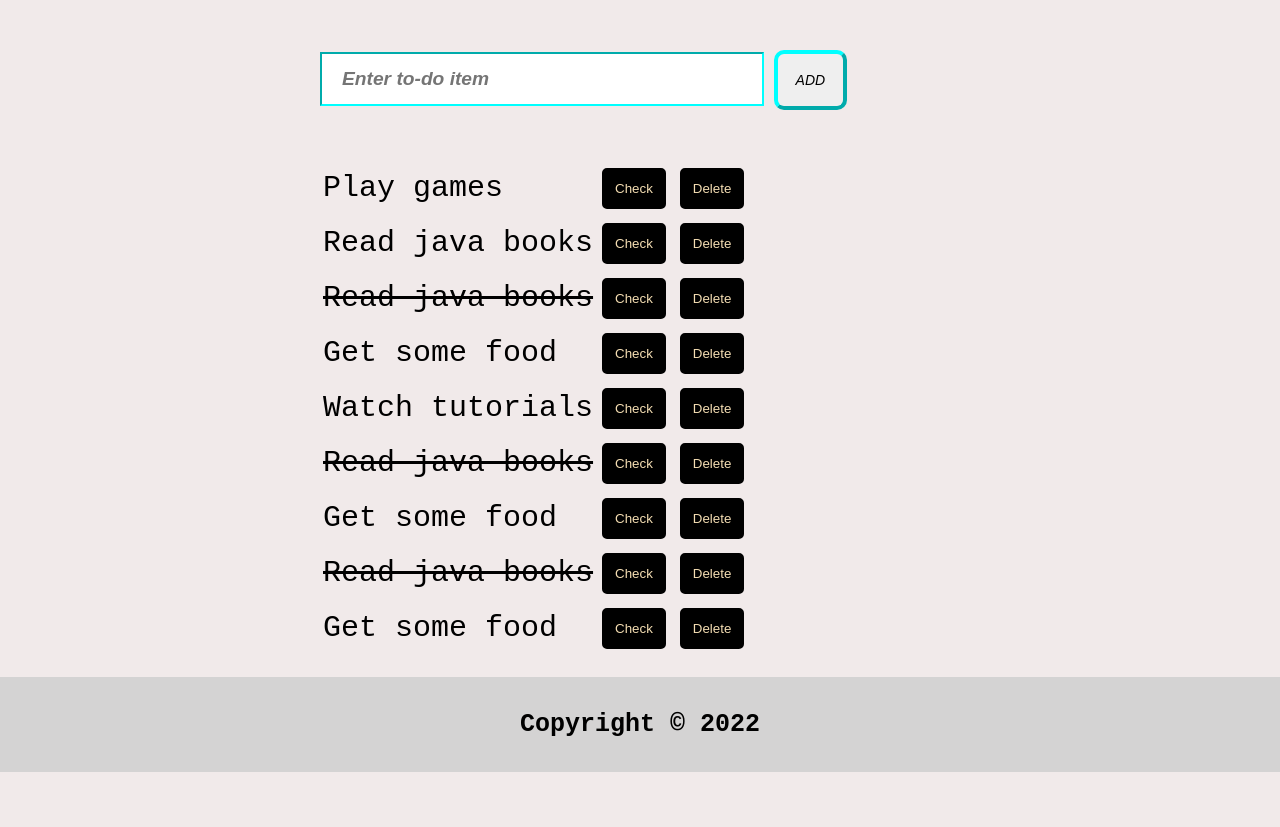
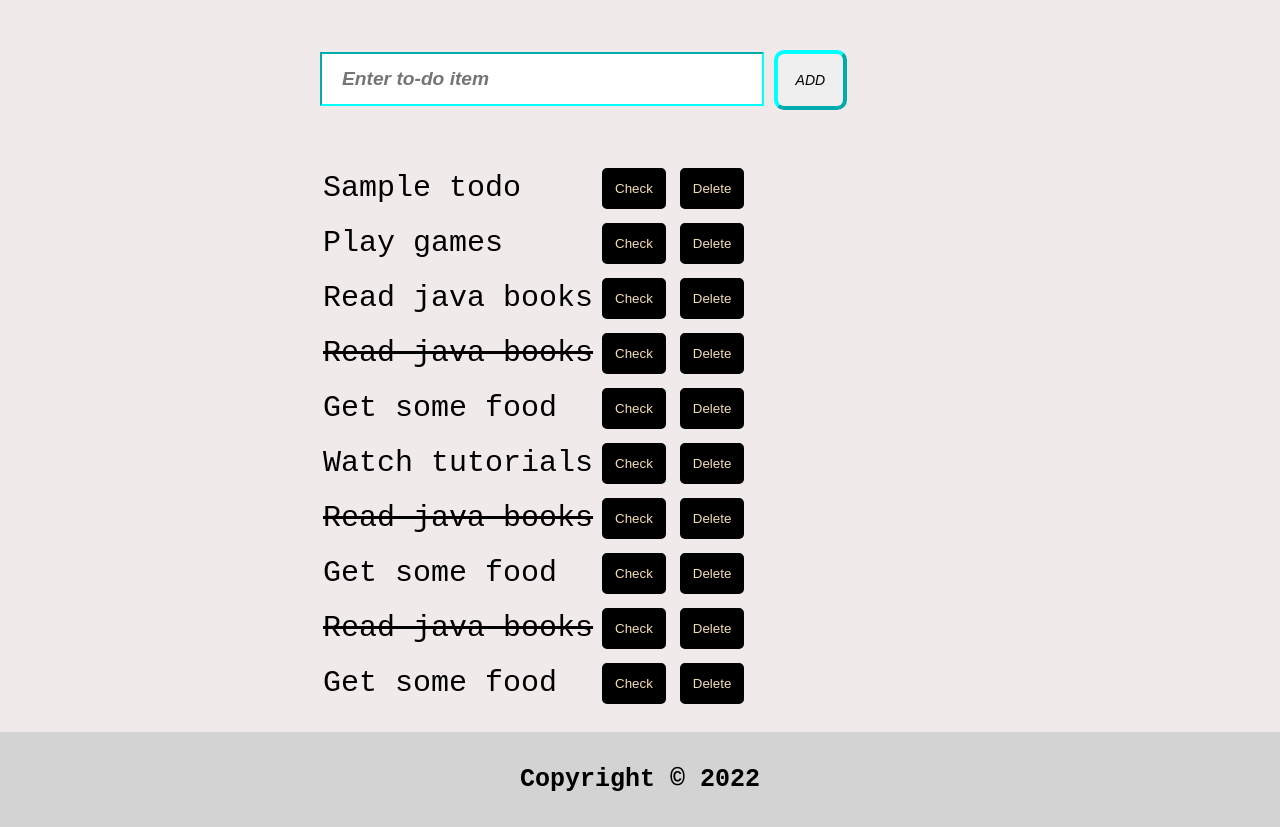
Before and after one commit to Dremkay/TodoApp, a Django app: template templates/todo/index.html in a window 1280 px wide. Shown: the part 85-912 px from the top of the page. Before the commit the page ends 857 px from the top, so only its background shows below. Run offline with Django 4.2, Linux system fonts and the light colour scheme; the template is opened without the code that fills it: most values are stand-ins (such as "Sample title", 1, 10 or a date in 2020).

Commit message:
create todo backend almost completed!

```diff
--- a/templates/todo/index.html
+++ b/templates/todo/index.html
@@ -26,6 +26,7 @@
             <div class="center">
                 <section class="accept-box">
                     <form action="" method="post">
+                        {% csrf_token %}
                         <input type="text" name="text" id="text" autocomplete="off" placeholder="Enter to-do item">
                         <button type="button">Add</button>
 
@@ -40,6 +41,17 @@
                             <th>Delete</th>
                         </thead> -->
                         <tbody>
+                            {% for todo in todos%}
+                                <tr>
+                                    <!-- <td>1</td> -->
+                                    <td>{{todo}}</td>
+                                    <div class="btns">
+                                        <td><a href=""><button class="btn check-btn">Check</button></a></td>
+                                        <td><a href=""><button class="btn delete-btn">Delete</button></a></td>
+                                    </div>
+                                </tr>
+                            {% endfor %}
+
                             <tr>
                                 <!-- <td>1</td> -->
                                 <td>Play games</td>
```
Also changed, not shown: todo/views.py (+10 -1 lines).
